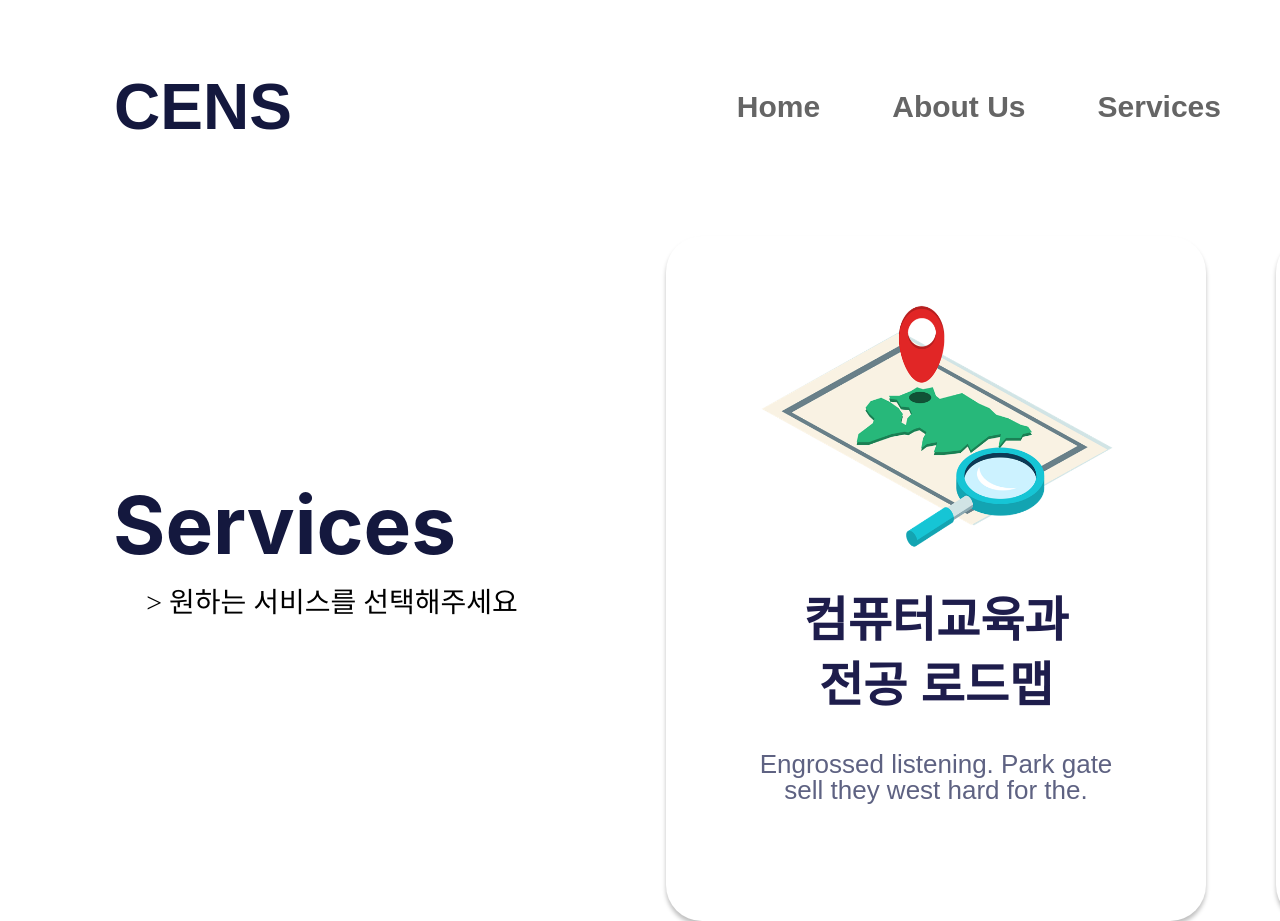
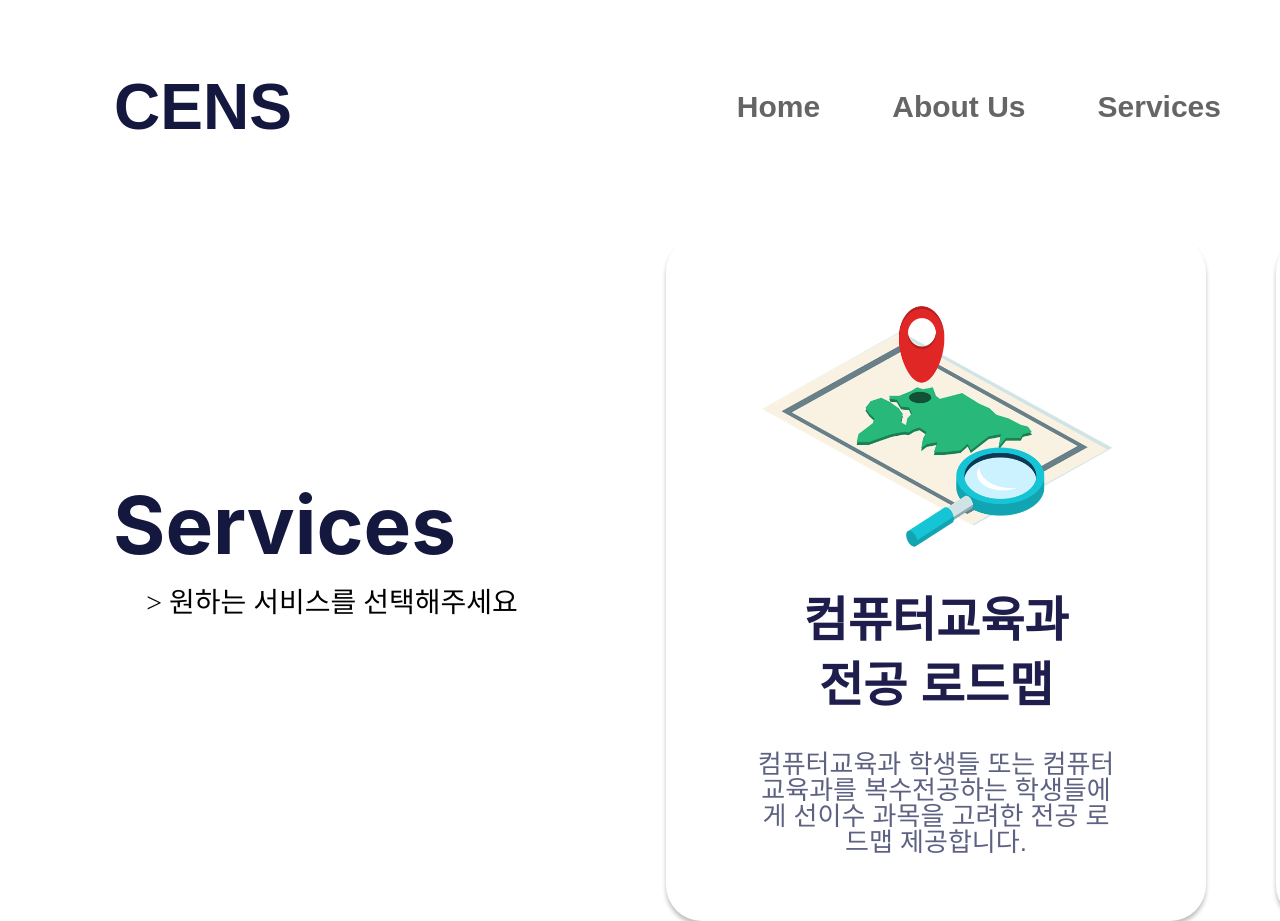
Before and after one commit to 1jiwoo27/cens, a React (Create React App) app: page /services in a window 1280 px wide. Shown: the top 921 px of the page. Built offline with nearby package versions, Linux system fonts and the light colour scheme.

Commit message:
변수 데이터

```diff
--- a/src/components/Order/Info.js
+++ b/src/components/Order/Info.js
@@ -4,23 +4,17 @@ import { useNavigate } from "react-router-dom"
 
 export default function Info() {
 
-
+  const navigate = useNavigate();
+  const navigateToRecommend = () => {
+    navigate("/recommend", { state: { name: name, credit: credit, teach: teach }});
+  };
 
   const [name, setName] = useState("");
   const [credit, setCredit] = useState("");
   const [teach, setTeach] = useState("");
 
-  const handleSubmit = e => {
-    e.preventDefault()
-    console.log(name)
-    console.log(credit)
-    console.log(teach)
-    alert('저장되었습니다.')
-    window.location = '/recommend';
-  }
-
   return (
-    <form onSubmit={handleSubmit}>
+    <div>
       <div className='info-title'>
         수강 과목 추천
       </div>
@@ -97,7 +91,7 @@ export default function Info() {
               <button className='info-eval-hmed' type='button'/>
               <button className='info-eval-hmax' type='button'/>
             </div>
-            <button className='info-save-bt' type='submit'>
+            <button className='info-save-bt' type='submit' onClick={navigateToRecommend}>
               저장
               </button>
           </div>
@@ -110,6 +104,6 @@ export default function Info() {
       <div className='info-bottom'>
         사용자 정보를 입력해주세요.
       </div>
-    </form>
+    </div>
   )
 }
--- a/src/components/Order/Recommend.js
+++ b/src/components/Order/Recommend.js
@@ -1,8 +1,19 @@
 import React, { useState }  from 'react'
 import '../../css/Recommend.css'
 import Pagination from '../Pagination';
+import { useLocation } from "react-router-dom";
 
 export default function Recommend() {
+
+  const location = useLocation();
+  const name = location.state.name;
+  const credit = location.state.credit;
+  const teach = location.state.teach
+
+  console.log(name)
+  console.log(credit)
+  console.log(teach)
+
   const recoList = {
     subjects: [
       {
--- a/src/components/Service/Services.js
+++ b/src/components/Service/Services.js
@@ -30,8 +30,9 @@ export default function Services() {
             컴퓨터교육과 전공 로드맵
             </div>
           <div className='sv-content1'>
-            Engrossed listening. Park gate sell they west hard for the.
-            </div>
+            컴퓨터교육과 학생들 또는 컴퓨터교육과를 복수전공하는 학생들에게
+            선이수 과목을 고려한 전공 로드맵 제공합니다.
+          </div>
         </button>
         <button className='sv-card' onClick={navigateToInfo}>
           <img className="sv-com-icon" src={com_icon} />
@@ -39,7 +40,7 @@ export default function Services() {
             수강 과목 추천
             </div>
           <div className='sv-content2'>
-            Engrossed listening. Park gate sell they west hard for the.
+          수강할 학점 수와 과목 수를 고려하여 수강 과목과 시간표를 추천합니다.
             </div>
         </button>
       </div>
```
